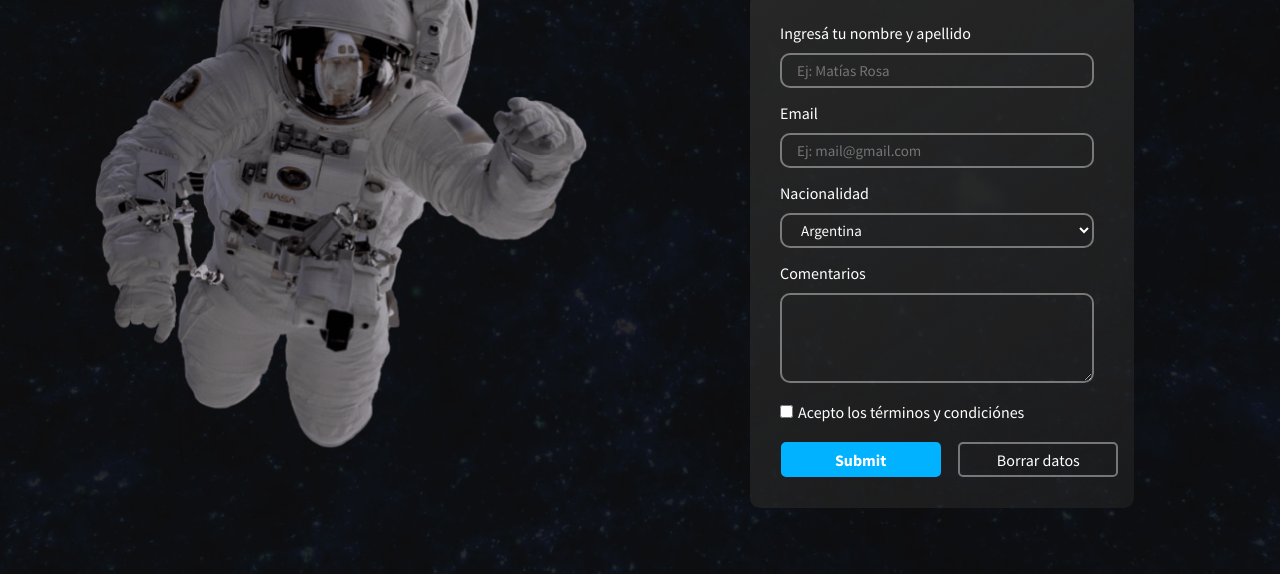
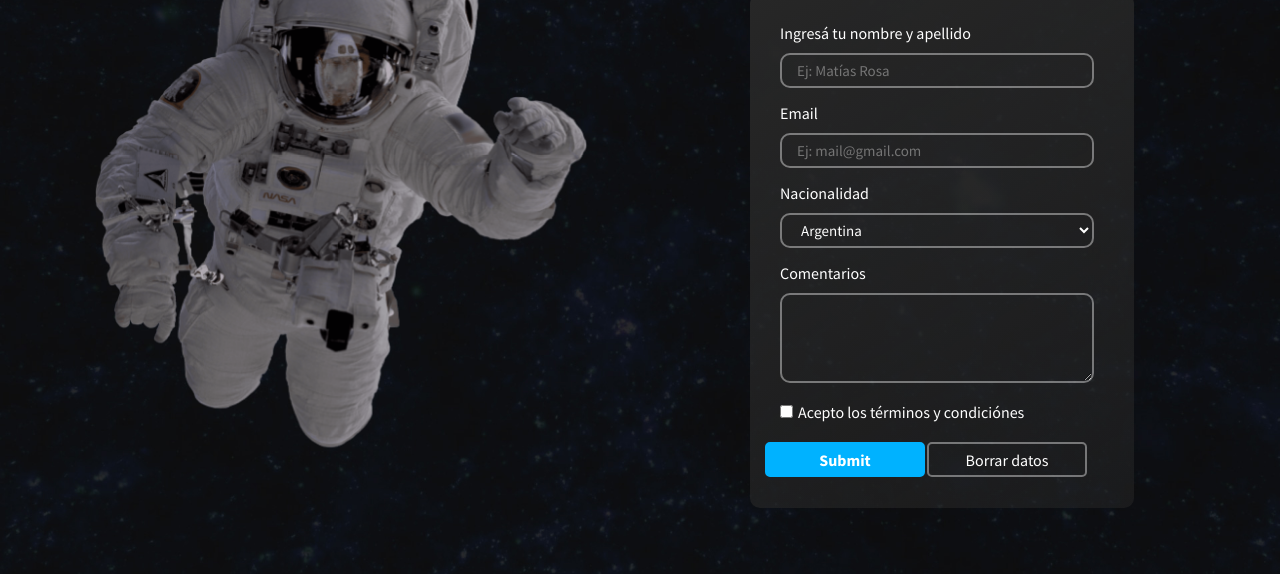
Before and after one commit to Mrosa97/Conae_Rosa, a website: page contacto.html in a window 1280 px wide. Shown: the part 173-747 px from the top of the page. Drawn offline with nearby package versions, Linux system fonts and the light colour scheme.

Commit message:
Correcion formulario 2

```diff
--- a/scss/styles.scss
+++ b/scss/styles.scss
@@ -577,6 +577,7 @@ div.grillaContacto{
                     border-style: solid;
                     border-color: #00B2FF;
                     line-height: 20px;
+                    margin-right: 10px;
 
                     cursor: pointer;
 
@@ -603,13 +604,18 @@ div.grillaContacto{
                         border: 2px solid rgba(255, 255, 255, 0.7);
                     }
                 }
-            }
-        }
-        div{
-            .btn_form{
-                display: flex;
-                justify-content: space-evenly;
-                margin-top: 20px;
+                div.btn_form{
+                    display: flex;
+                    flex-direction: row;
+                    flex-wrap: nowrap;
+                    align-content: center;
+                    align-items: center;
+                    margin-top: 20px;
+                }
+
+                .terminos{
+                    padding-left: 2px;
+                }
             }
         }
     }
```
Also changed, not shown: css/styles.css.
